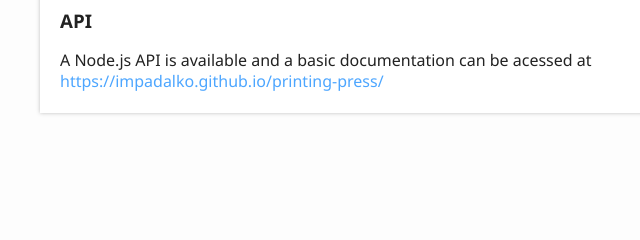
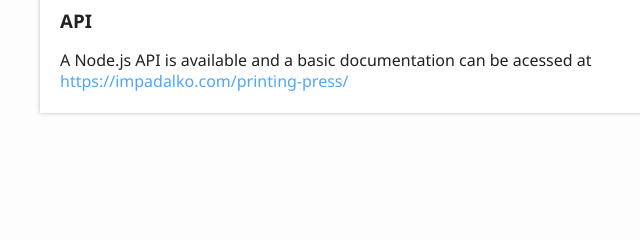
Before and after one commit to impadalko/printing-press, a website: page docs/index.html in a window 1280 px wide. Shown: the part 3062-3302 px from the top of the page, 0-640 px from the left. Drawn offline with Linux system fonts and the light colour scheme.

Commit message:
Update docs

```diff
--- a/docs/index.html
+++ b/docs/index.html
@@ -191,7 +191,7 @@
 				<a href="#api" id="api" style="color: inherit; text-decoration: none;">
 					<h3>API</h3>
 				</a>
-				<p>A Node.js API is available and a basic documentation can be acessed at <a href="https://impadalko.github.io/printing-press/">https://impadalko.github.io/printing-press/</a></p>
+				<p>A Node.js API is available and a basic documentation can be acessed at <a href="https://impadalko.com/printing-press/">https://impadalko.com/printing-press/</a></p>
 			</div>
 		</div>
 		<div class="col-4 col-menu menu-sticky-wrap menu-highlight">
```
Also changed, not shown: docs/interfaces/buildoptions.html (+1 -1 lines).
